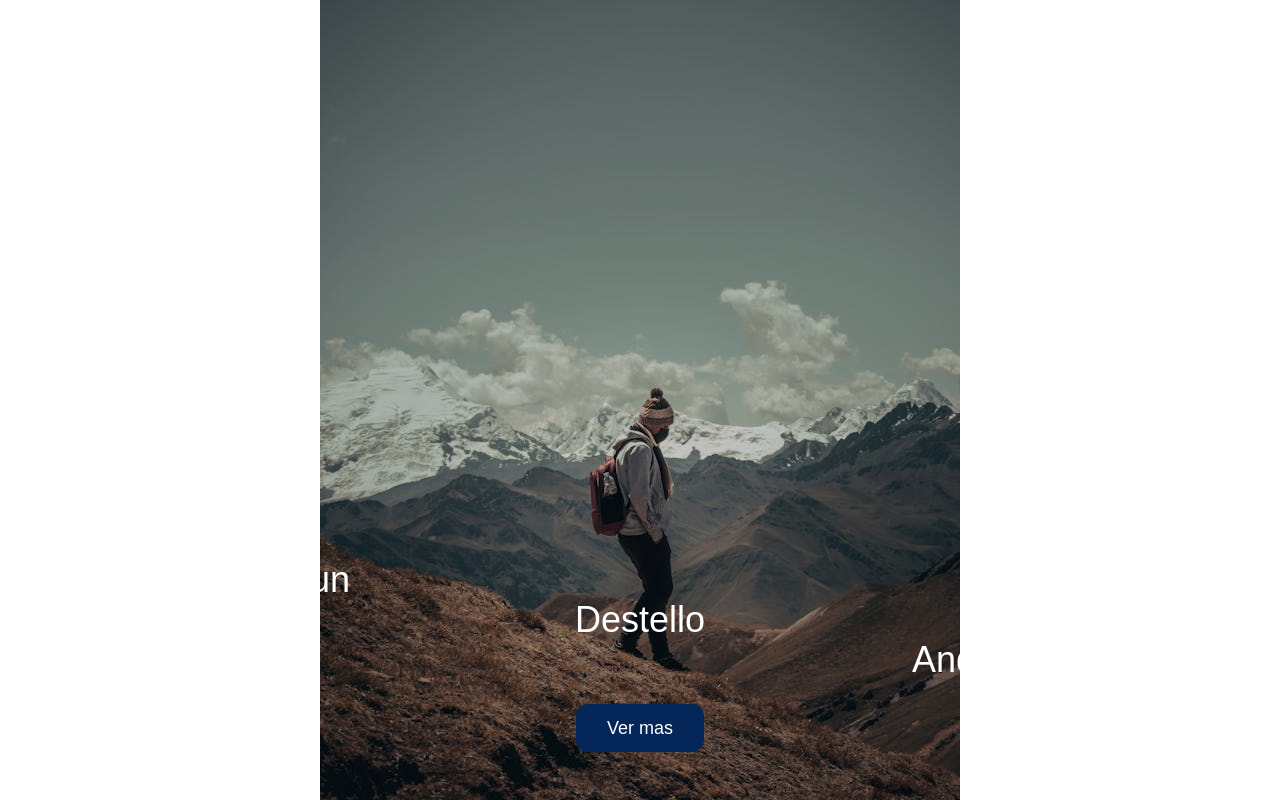
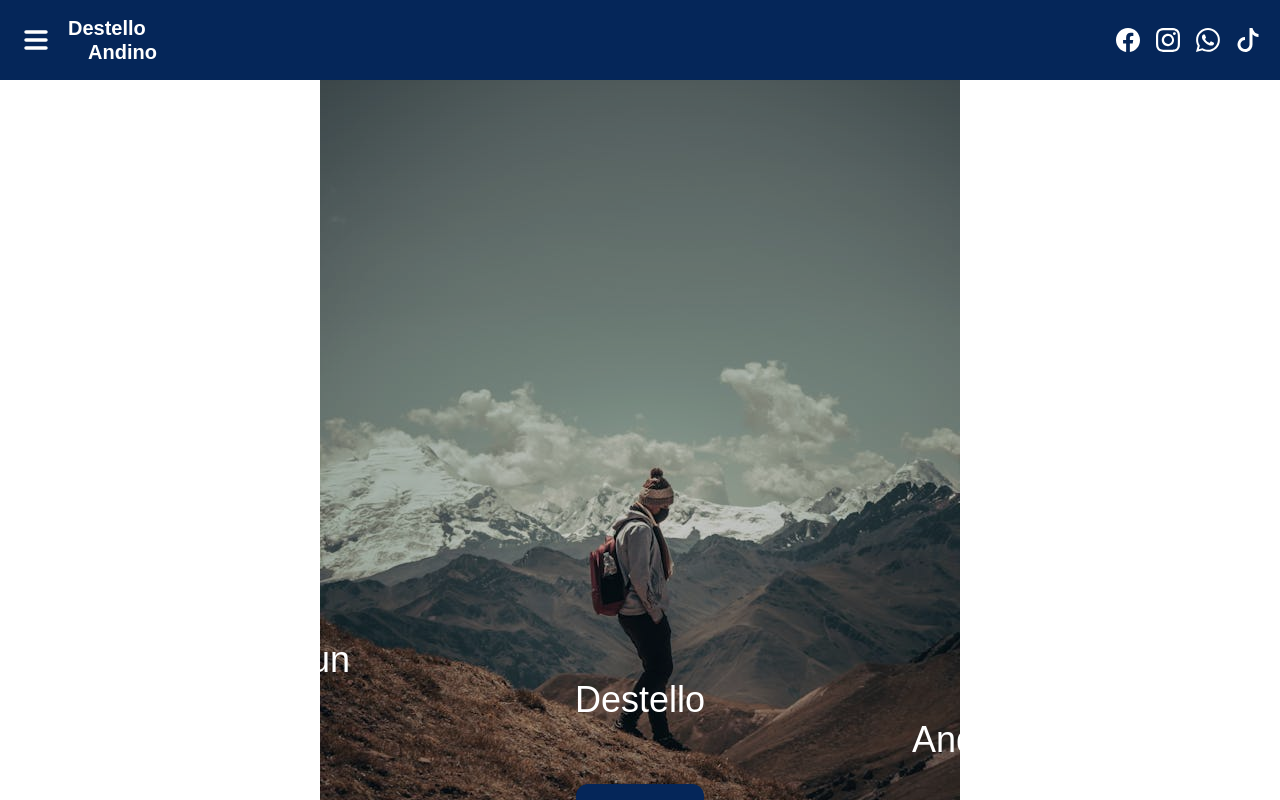
Before and after one commit to harvepq/destello, a Next.js app: page / in a window 1280 px wide. Shown: the top 800 px of the page. Built offline with nearby package versions, Linux system fonts and the light colour scheme; a web font is replaced by a local one.

Commit message:
Add template component with navbar and footer

```diff
--- /dev/null
+++ b/app/template.tsx
@@ -0,0 +1,13 @@
+// Components Imports
+import NavBarMobile from "@/app/ui/navbar";
+import FooterMobile from "@/app/ui/footer";
+
+export default function Template({ children }: { children: React.ReactNode }) {
+  return (
+    <>
+      <NavBarMobile />
+      {children}
+      <FooterMobile />
+    </>
+  )
+}
```
